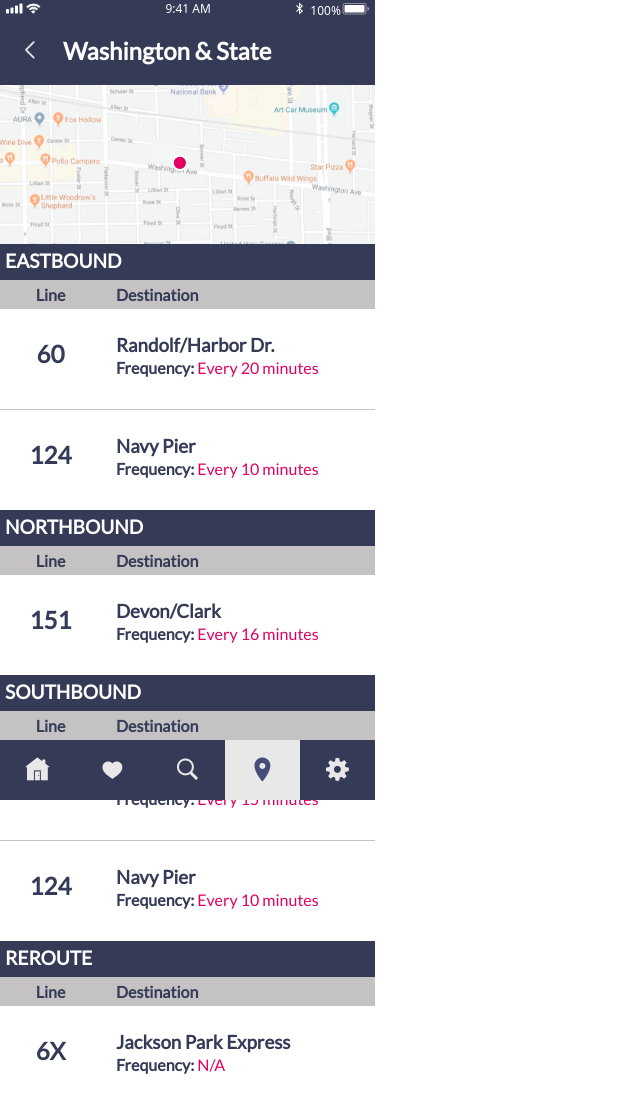
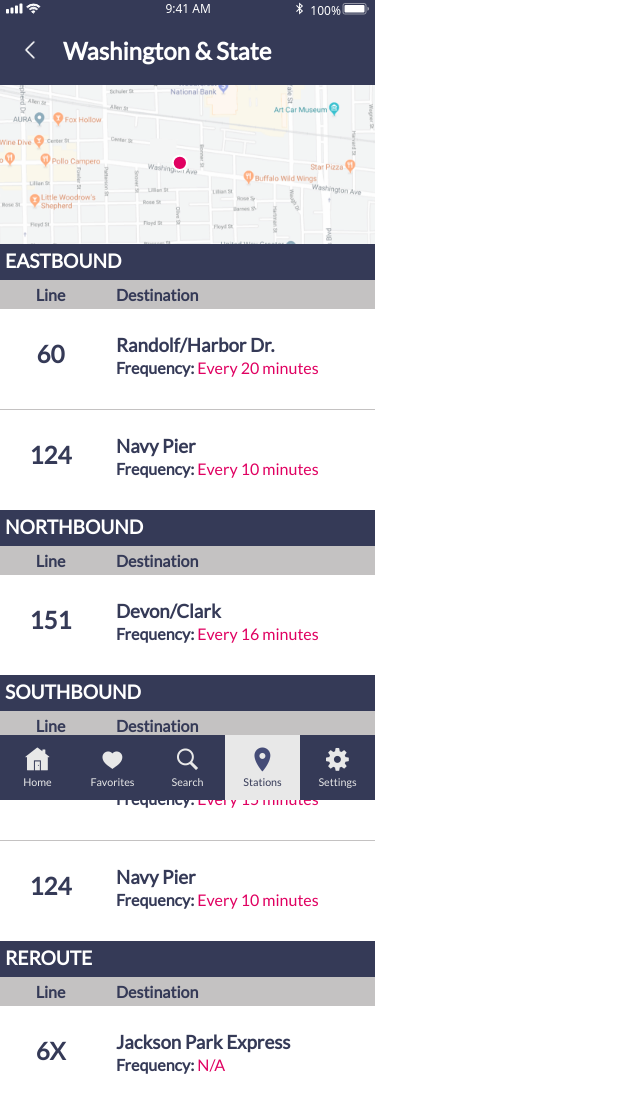
Before and after one commit to LauraSiebert/BusyBus, a plain HTML site: page index.html in a window 1280 px wide. Shown: the top 1100 px of the page, without its empty margins (0-640 px from the left). Drawn offline with Linux system fonts and the light colour scheme.

Commit message:
Added labels to tab navigation icons

```diff
--- a/index.html
+++ b/index.html
@@ -166,18 +166,23 @@
   <ul class="tabIcons">
     <li class="tabIcon">
       <img src="Images/homeIcon.png" alt="Home Icon" class="icon">
+      <h6 class="iconLabel">Home</p>
     </li>
     <li class="tabIcon">
       <img src="Images/favoriteIcon.png" alt="Favorite Icon" class="icon">
+      <h6 class="iconLabel">Favorites</p>
     </li>
     <li class="tabIcon">
       <img src="Images/searchIcon.png" alt="Search Icon" class="icon">
+      <h6 class="iconLabel">Search</p>
     </li>
     <li class="tabIcon tabActive">
       <img src="Images/locationIcon.png" alt="Location Icon" class="icon">
+      <h6 class="iconLabel iconActive">Stations</p>
     </li>
     <li class="tabIcon">
       <img src="Images/settingsIcon.png" alt="Settings Icon" class="icon">
+      <h6 class="iconLabel">Settings</p>
     </li>
   </ul>
 </footer>
--- a/style.css
+++ b/style.css
@@ -15,6 +15,10 @@ h2 {
   font-size: 1.2em;
   padding: 5px 0px 8px 5px;
   margin-top: 0;
+}
+
+h6 {
+  font-weight: normal;
 }
 
 p {
@@ -131,7 +135,7 @@ p {
   position: fixed;
   bottom: 0;
   display: flex;
-  height: 60px;
+  height: 65px;
   width: 375px;
   background-color: #353A57;
 }
@@ -145,7 +149,7 @@ p {
 
 .tabIcon {
   display: block;
-  padding-top: 17px;
+  padding-top: 12px;
   width: 75px
 }
 
@@ -153,6 +157,14 @@ p {
   background-color: #E8E8E8;
 }
 
+.iconLabel {
+  color: #E8E8E8;
+}
+
+.iconActive {
+  color: #353A57;
+}
+
 @media screen and (min-width: 500px) {
   body {
     width: 375px;
```
